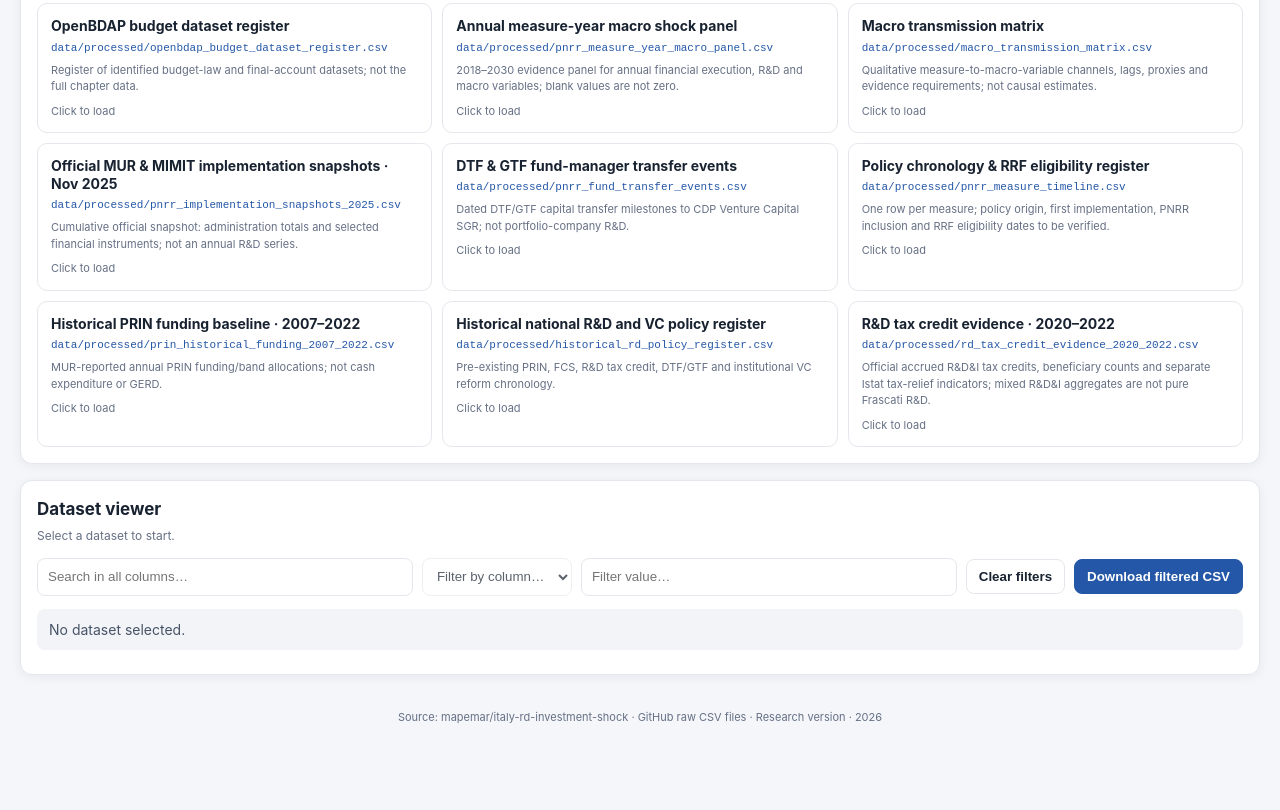
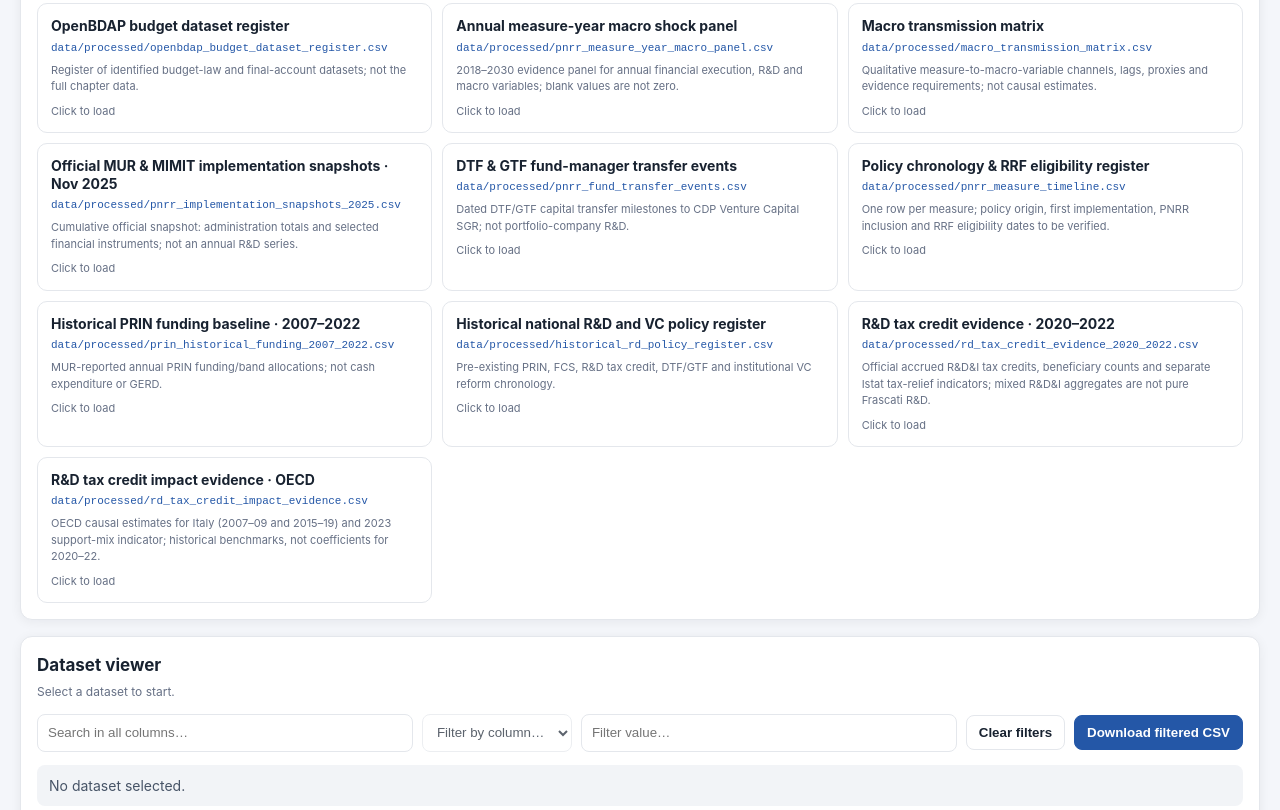
Before and after one commit to mapemar/italy-rd-investment-shock, a plain HTML site: page dashboard/index.html in a window 1280 px wide. Shown: the part 853-1663 px from the top of the page. Before the commit the page ends 1616 px from the top, so only its background shows below. Drawn offline with nearby package versions, Linux system fonts and the light colour scheme.

Commit message:
Add OECD impact evidence to dashboard catalogue

```diff
--- a/dashboard/index.html
+++ b/dashboard/index.html
@@ -63,7 +63,8 @@ const DATA=[
 {id:'timeline',name:'Policy chronology & RRF eligibility register',file:'data/processed/pnrr_measure_timeline.csv',description:'One row per measure; policy origin, first implementation, PNRR inclusion and RRF eligibility dates to be verified.'},
 {id:'prin_history',name:'Historical PRIN funding baseline · 2007–2022',file:'data/processed/prin_historical_funding_2007_2022.csv',description:'MUR-reported annual PRIN funding/band allocations; not cash expenditure or GERD.'},
 {id:'historical_policies',name:'Historical national R&D and VC policy register',file:'data/processed/historical_rd_policy_register.csv',description:'Pre-existing PRIN, FCS, R&D tax credit, DTF/GTF and institutional VC reform chronology.'},
-{id:'tax_credit',name:'R&D tax credit evidence · 2020–2022',file:'data/processed/rd_tax_credit_evidence_2020_2022.csv',description:'Official accrued R&D&I tax credits, beneficiary counts and separate Istat tax-relief indicators; mixed R&D&I aggregates are not pure Frascati R&D.'}
+{id:'tax_credit',name:'R&D tax credit evidence · 2020–2022',file:'data/processed/rd_tax_credit_evidence_2020_2022.csv',description:'Official accrued R&D&I tax credits, beneficiary counts and separate Istat tax-relief indicators; mixed R&D&I aggregates are not pure Frascati R&D.'},
+{id:'tax_impact',name:'R&D tax credit impact evidence · OECD',file:'data/processed/rd_tax_credit_impact_evidence.csv',description:'OECD causal estimates for Italy (2007–09 and 2015–19) and 2023 support-mix indicator; historical benchmarks, not coefficients for 2020–22.'}
 ];
 let loaded={},active=null,sort={col:null,dir:1},charts={};
 const $=id=>document.getElementById(id);
```
